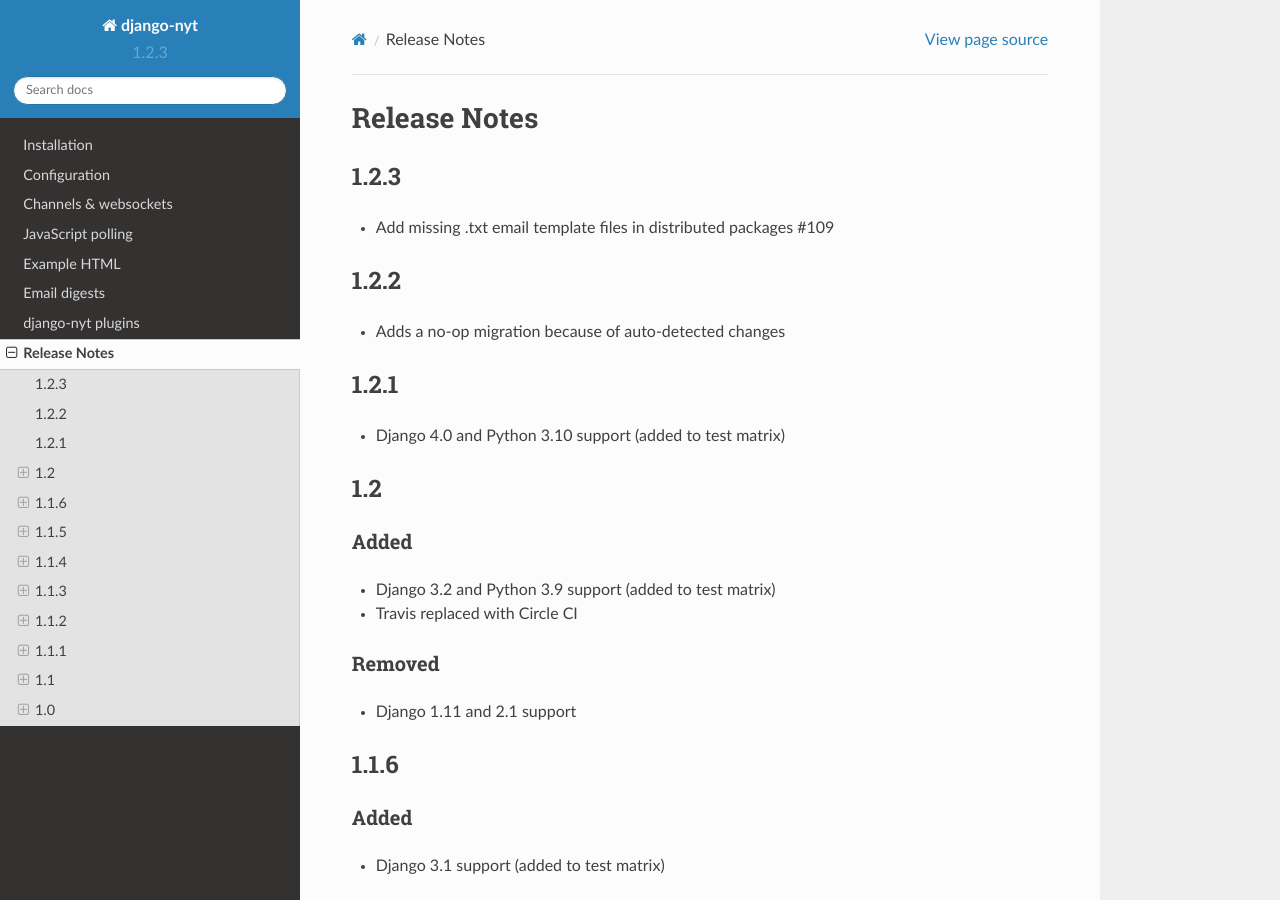
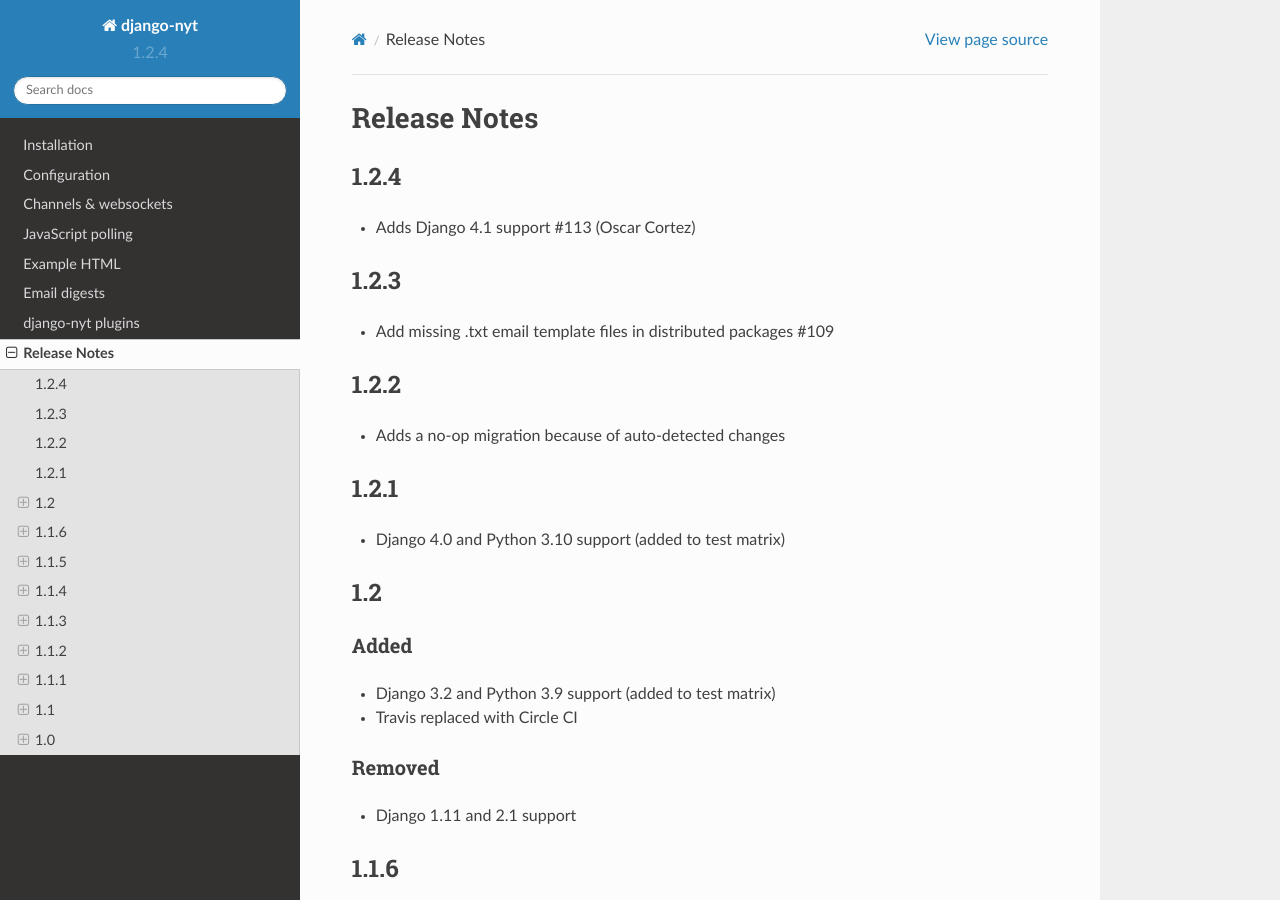
Before and after one commit to django-wiki/django-nyt, a Sphinx documentation site: the page built from docs/release_notes.rst, in a window 1280 px wide and 900 px high. Built offline with Sphinx 7.4.7 and the Read the Docs theme 2.0.0, drawn with Linux system fonts in a browser that asks for light colours; pages that are not in the unit, such as notebooks, are missing from menus.

Commit message:
Bump version, adds a changelog entry

```diff
--- a/django_nyt/__init__.py
+++ b/django_nyt/__init__.py
@@ -1,5 +1,5 @@
 _disable_notifications = False
 
-__version__ = "1.2.3"
+__version__ = "1.2.4"
 
 default_app_config = "django_nyt.apps.DjangoNytConfig"
--- a/docs/release_notes.rst
+++ b/docs/release_notes.rst
@@ -1,5 +1,12 @@
 Release Notes
 =============
+
+
+1.2.4
+-----
+
+* Adds Django 4.1 support #113 (Oscar Cortez)
+
 
 1.2.3
 -----
```
